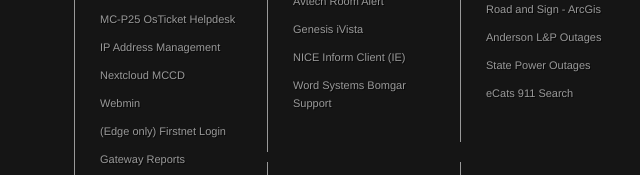
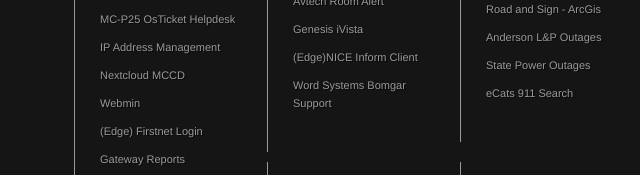
Before and after one commit to k9barry/startpage, a plain HTML site: page index.html in a window 1280 px wide. Shown: the part 544-719 px from the top of the page, 84-724 px from the left. Drawn offline with Linux system fonts and the light colour scheme.

Commit message:
added microsoft-edge: to url for edge only

```diff
--- a/index.html
+++ b/index.html
@@ -71,7 +71,7 @@
 http://ipam.madison.local/phpipam/login/ || IP Address Management
 https://nextcloud.mcits.site/index.php/apps/files/?dir=/&fileid=2 || Nextcloud MCCD
 https://mc-p25.com:10000 || Webmin
-https://www.firstnet.com || (Edge only) Firstnet Login
+microsoft-edge:https://www.firstnet.com || (Edge) Firstnet Login
 https://gateway.ifionline.org/report_builder/Default2.aspx?rptType=employComp&rptVer=a || Gateway Reports
 http://10.200.0.252 || DoliBarr
 http://10.200.0.33 || MS Web Admin
@@ -92,7 +92,7 @@
 http://www.indy.gov/eGov/City/OPHS/Pages/Public%20Safety%20Communications.aspx || Indy PSC
 http://10.200.0.153/ || Avtech Room Alert
 https://GenDBS/iVista || Genesis iVista
-http://10.200.0.11/inform/ || NICE Inform Client (IE)
+microsoft-edge:http://10.200.0.11/inform/ || (Edge)NICE Inform Client
 http://support.wsystems.com || Word Systems Bomgar Support
 
 <!--
```
